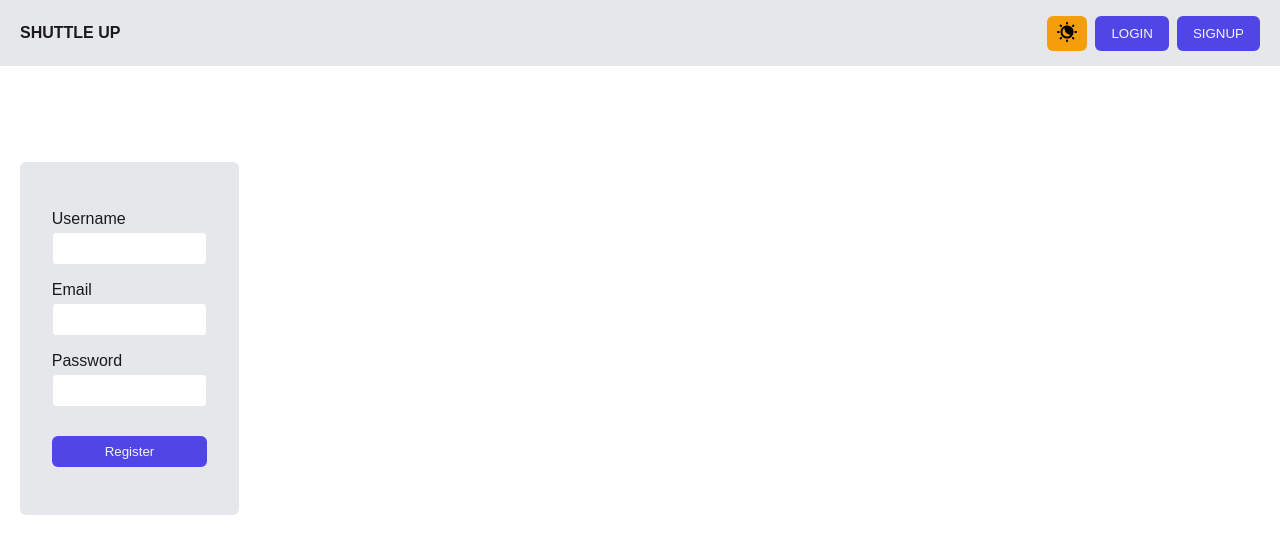
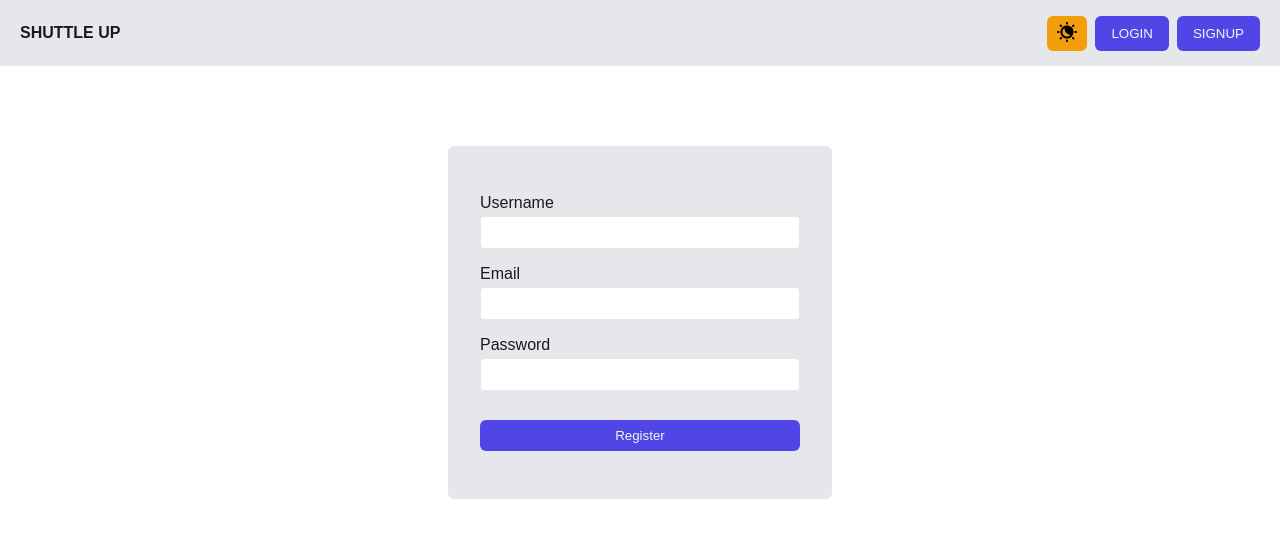
Before and after one commit to pearl174/shuttle-up-frontend, a React (Vite) app: page /signup in a window 1280 px wide. Shown: the top 554 px of the page. Built offline with nearby package versions, Linux system fonts and the light colour scheme.

Commit message:
Add flex instead of hardcoding height calc.

```diff
--- a/src/pages/SignUp/SignUp.css
+++ b/src/pages/SignUp/SignUp.css
@@ -8,14 +8,15 @@
     background-color: var(--bg-alt);
     border-radius: 6px;
     padding: 3em 2em;
-    margin-top: 6em;
+    margin-top: 5em;
+    margin-bottom: 2em;
 }
 
 .flex-container-signup {
+    flex: 1;
     display: flex;
     justify-content: center;
     align-items:baseline;
-    height: calc(100vh - 66px);
     background-color: var(--bg);
 }
 
```
